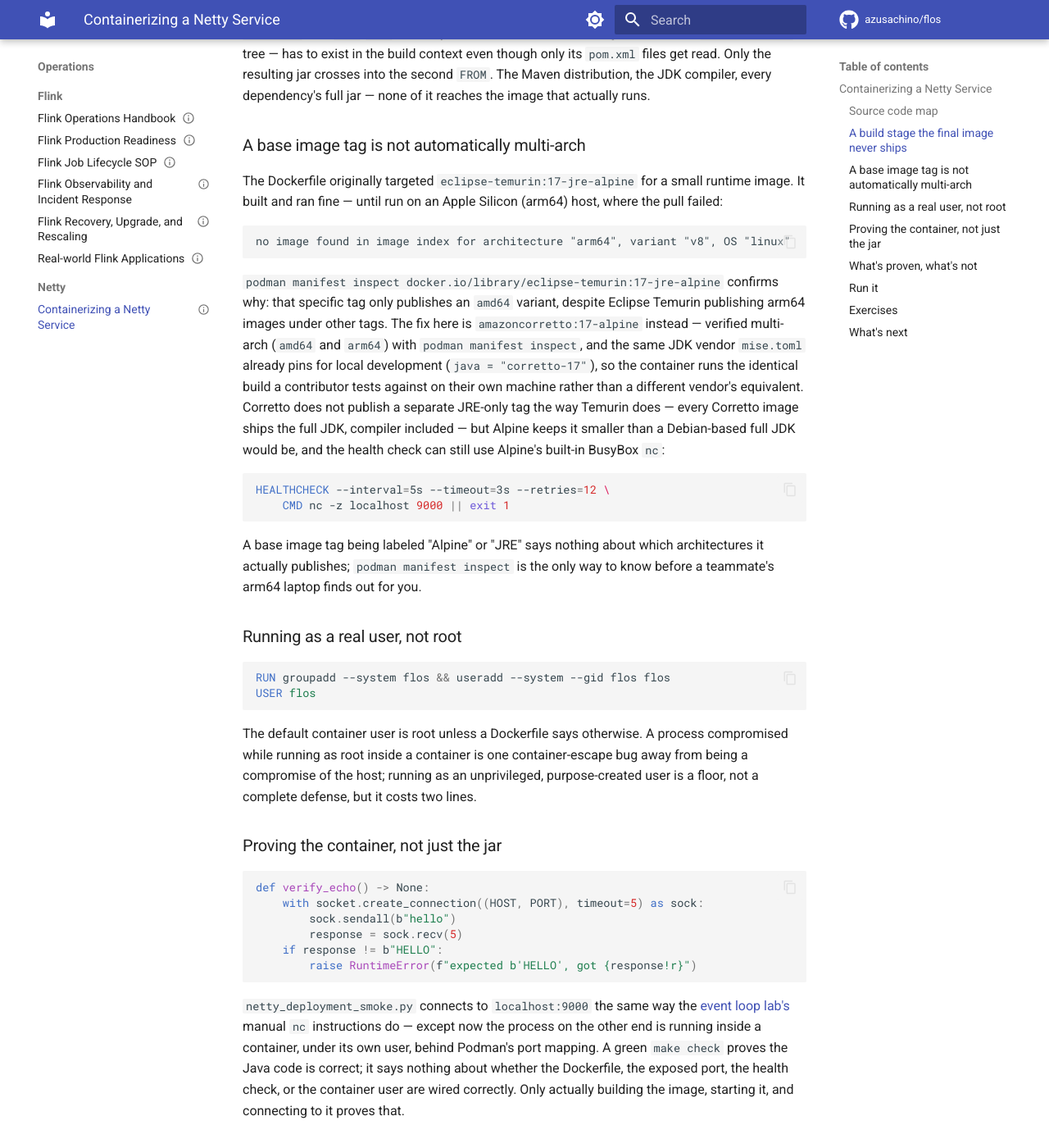
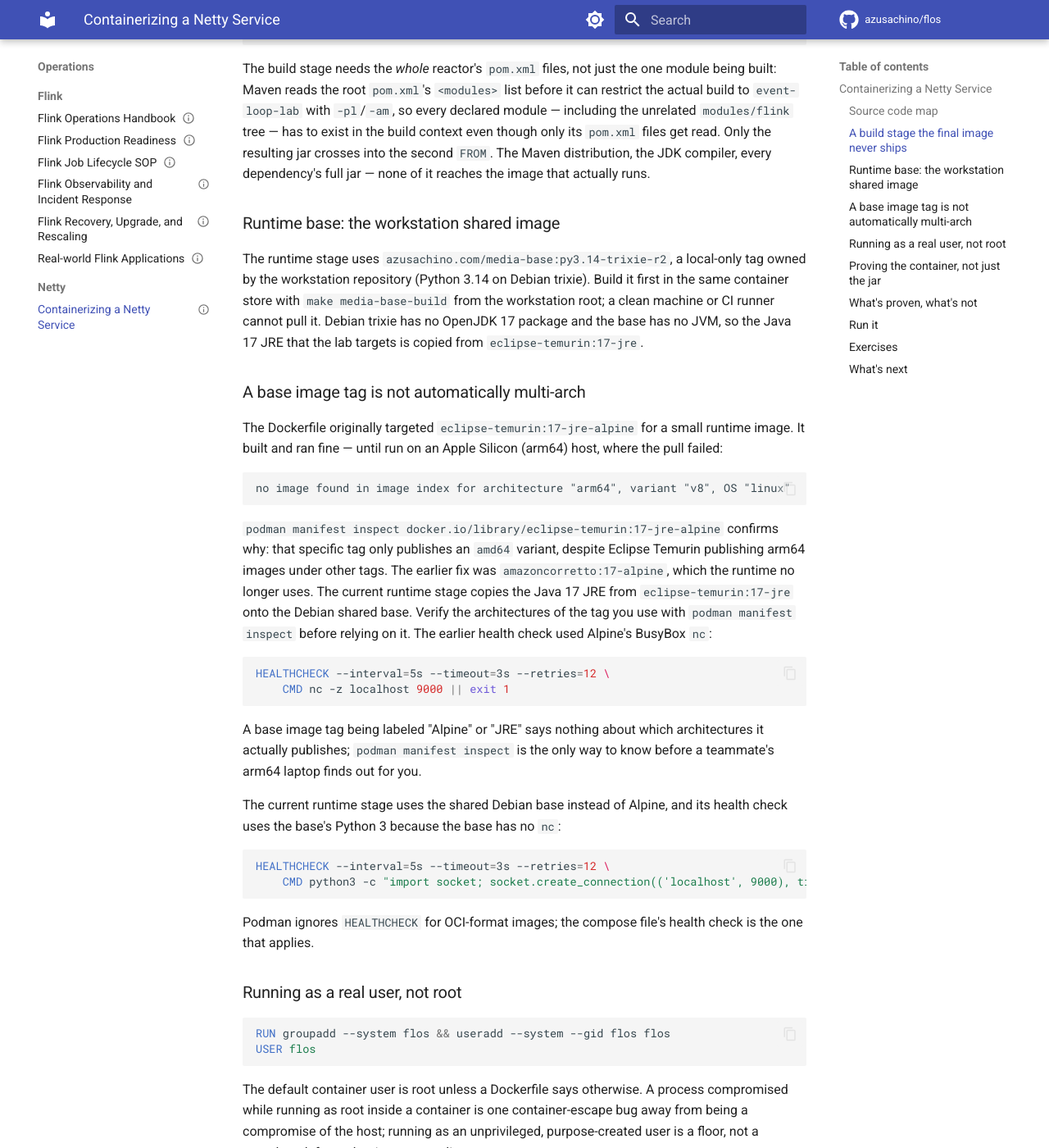
Before and after one commit to azusachino/flos, an MkDocs documentation site: the page built from docs/operations/netty/deployment.md, in a window 1280 px wide and 1400 px high, scrolled down 1209 px. Shown: the whole window at 82% size. Built offline with MkDocs 1.6.1 and Material for MkDocs 9.7.7, drawn with Linux system fonts in a browser that asks for light colours; comment, search, counter and statistics services are not loaded; some of the changed text lies outside the part shown.

Commit message:
feat: move netty event-loop image onto the shared media base (#10)
* feat: build netty event-loop image on the shared media base

Run the event-loop lab on the workstation shared base azusachino.com/media-base:py3.14-trixie-r2 (local-only). Debian trixie has no openjdk-17 package, so the Java 17 JRE is copied from eclipse-temurin:17-jre into the final image. The shared base has no nc, so the HEALTHCHECK uses its python3. Runs as non-root flos.

* docs: record the shared-base netty image migration

Update the containerization page for the workstation shared base (media-base r2), the copied Java 17 JRE, the Python-based health check, and the local-only base prerequisite. Edits limited to migration facts.

````diff
--- a/docs/operations/netty/deployment.md
+++ b/docs/operations/netty/deployment.md
@@ -26,7 +26,7 @@
 
 | File | What to learn from it |
 | --- | --- |
-| [`Dockerfile`](https://github.com/azusachino/flos/blob/main/environments/netty/event-loop/Dockerfile) | Multi-stage build: a full Maven/JDK stage, discarded, feeding a minimal JRE runtime stage |
+| [`Dockerfile`](https://github.com/azusachino/flos/blob/main/environments/netty/event-loop/Dockerfile) | Multi-stage build: a full Maven/JDK stage, discarded, feeding a runtime stage on the workstation shared base with a Java 17 JRE copied in |
 | [`compose.yaml`](https://github.com/azusachino/flos/blob/main/environments/netty/compose.yaml) | Builds and runs the image with a health check, the same Podman Compose tooling already used for Flink |
 | [`netty_deployment_smoke.py`](https://github.com/azusachino/flos/blob/main/scripts/netty_deployment_smoke.py) | Proves the _running container_, not just the jar, actually echoes correctly |
 | [`.dockerignore`](https://github.com/azusachino/flos/blob/main/.dockerignore) | Keeps `vendor/`, `target/`, and `node_modules/` out of the build context |
@@ -40,12 +40,21 @@
 COPY modules ./modules
 RUN mvn -pl modules/netty/event-loop-lab -am -DskipTests package
 
-FROM docker.io/library/eclipse-temurin:17-jre
+FROM docker.io/library/eclipse-temurin:17-jre AS jre
+
+FROM azusachino.com/media-base:py3.14-trixie-r2
+ENV JAVA_HOME=/opt/java/openjdk
+ENV PATH=${JAVA_HOME}/bin:${PATH}
+COPY --from=jre /opt/java/openjdk ${JAVA_HOME}
 ...
 COPY --from=build --chown=flos:flos /workspace/modules/netty/event-loop-lab/target/event-loop-lab.jar app.jar
 ```
 
 The build stage needs the _whole_ reactor's `pom.xml` files, not just the one module being built: Maven reads the root `pom.xml`'s `<modules>` list before it can restrict the actual build to `event-loop-lab` with `-pl`/`-am`, so every declared module — including the unrelated `modules/flink` tree — has to exist in the build context even though only its `pom.xml` files get read. Only the resulting jar crosses into the second `FROM`. The Maven distribution, the JDK compiler, every dependency's full jar — none of it reaches the image that actually runs.
+
+### Runtime base: the workstation shared image
+
+The runtime stage uses `azusachino.com/media-base:py3.14-trixie-r2`, a local-only tag owned by the workstation repository (Python 3.14 on Debian trixie). Build it first in the same container store with `make media-base-build` from the workstation root; a clean machine or CI runner cannot pull it. Debian trixie has no OpenJDK 17 package and the base has no JVM, so the Java 17 JRE that the lab targets is copied from `eclipse-temurin:17-jre`.
 
 ### A base image tag is not automatically multi-arch
 
@@ -55,7 +64,7 @@
 no image found in image index for architecture "arm64", variant "v8", OS "linux"
 ```
 
-`podman manifest inspect docker.io/library/eclipse-temurin:17-jre-alpine` confirms why: that specific tag only publishes an `amd64` variant, despite Eclipse Temurin publishing arm64 images under other tags. The fix here is `amazoncorretto:17-alpine` instead — verified multi-arch (`amd64` and `arm64`) with `podman manifest inspect`, and the same JDK vendor `mise.toml` already pins for local development (`java = "corretto-17"`), so the container runs the identical build a contributor tests against on their own machine rather than a different vendor's equivalent. Corretto does not publish a separate JRE-only tag the way Temurin does — every Corretto image ships the full JDK, compiler included — but Alpine keeps it smaller than a Debian-based full JDK would be, and the health check can still use Alpine's built-in BusyBox `nc`:
+`podman manifest inspect docker.io/library/eclipse-temurin:17-jre-alpine` confirms why: that specific tag only publishes an `amd64` variant, despite Eclipse Temurin publishing arm64 images under other tags. The earlier fix was `amazoncorretto:17-alpine`, which the runtime no longer uses. The current runtime stage copies the Java 17 JRE from `eclipse-temurin:17-jre` onto the Debian shared base. Verify the architectures of the tag you use with `podman manifest inspect` before relying on it. The earlier health check used Alpine's BusyBox `nc`:
 
 ```dockerfile
 HEALTHCHECK --interval=5s --timeout=3s --retries=12 \
@@ -63,6 +72,15 @@
 ```
 
 A base image tag being labeled "Alpine" or "JRE" says nothing about which architectures it actually publishes; `podman manifest inspect` is the only way to know before a teammate's arm64 laptop finds out for you.
+
+The current runtime stage uses the shared Debian base instead of Alpine, and its health check uses the base's Python 3 because the base has no `nc`:
+
+```dockerfile
+HEALTHCHECK --interval=5s --timeout=3s --retries=12 \
+    CMD python3 -c "import socket; socket.create_connection(('localhost', 9000), timeout=2).close()" || exit 1
+```
+
+Podman ignores `HEALTHCHECK` for OCI-format images; the compose file's health check is the one that applies.
 
 ### Running as a real user, not root
 
@@ -99,6 +117,7 @@
 ### Run it
 
 ```sh
+make media-base-build   # workstation root, once per container store
 make netty-up
 make netty-smoke
 make netty-down
````
Also changed, not shown: 2 other files.
